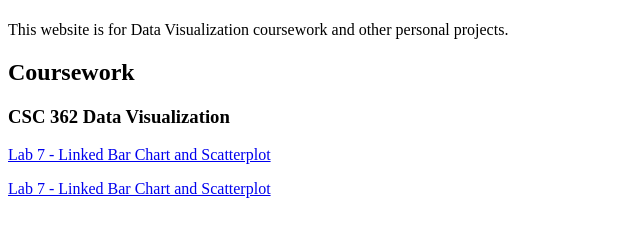
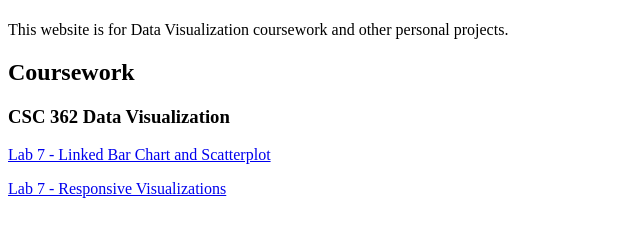
Before and after one commit to DCGIT22/DCGIT22.github.io, a plain HTML site: page index.html in a window 1280 px wide. Shown: the part 59-296 px from the top of the page, without its empty margins (0-640 px from the left). Drawn offline with Linux system fonts and the light colour scheme.

Commit message:
Update index.html

```diff
--- a/index.html
+++ b/index.html
@@ -10,6 +10,6 @@
     <h2>Coursework</h2>
     <h3>CSC 362 Data Visualization</h3>
     <p><a href="trails-skeleton/index.html">Lab 7 - Linked Bar Chart and Scatterplot</a></p>
-    <p><a href="responsive/index.html">Lab 7 - Linked Bar Chart and Scatterplot</a></p>
+    <p><a href="responsive/index.html">Lab 7 - Responsive Visualizations</a></p>
   </body>
 </html>
```
